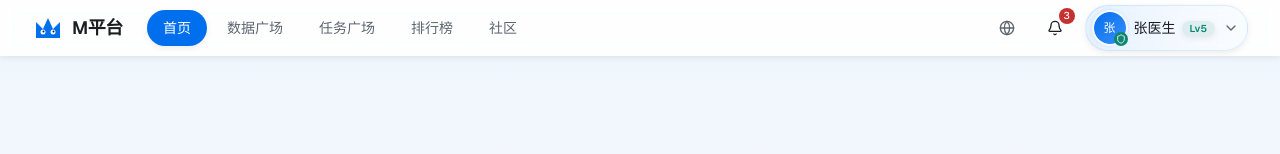
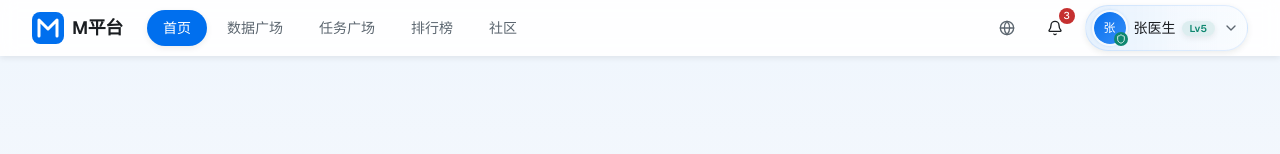
Before and after one commit to Nanqin112233/v0-m, a Next.js app: page / in a window 1280 px wide. Shown: the top 154 px of the page. Built offline with nearby package versions, Linux system fonts and the light colour scheme.

Commit message:
feat: simplify logo to basic rounded rectangle with M letter\n\nUse simple round rect with clear M for clean design.

```diff
--- a/components/m-platform/logo.tsx
+++ b/components/m-platform/logo.tsx
@@ -23,26 +23,22 @@ export function Logo({ className, showText = true, size = "md" }: LogoProps) {
 
   return (
     <div className={cn("flex items-center gap-2", className)}>
-      {/* M平台 Logo - 简洁猫头鹰，轮廓即M字母 */}
+      {/* M平台 Logo - 简洁M字形 */}
       <svg
         viewBox="0 0 32 32"
         fill="none"
         xmlns="http://www.w3.org/2000/svg"
         className={cn(sizeClasses[size], "w-auto")}
       >
-        {/* 猫头鹰身体 - M形轮廓 */}
+        <rect width="32" height="32" rx="8" className="fill-primary" />
         <path
-          d="M4 26V10L11 17L16 6L21 17L28 10V26H4Z"
-          className="fill-primary"
+          d="M7 24V8L16 17L25 8V24"
+          stroke="white"
+          strokeWidth="3"
+          strokeLinecap="round"
+          strokeLinejoin="round"
+          fill="none"
         />
-
-        {/* 左眼 */}
-        <circle cx="11" cy="20" r="2.5" className="fill-background" />
-        <circle cx="11.5" cy="19.5" r="1" className="fill-foreground" />
-
-        {/* 右眼 */}
-        <circle cx="21" cy="20" r="2.5" className="fill-background" />
-        <circle cx="21.5" cy="19.5" r="1" className="fill-foreground" />
       </svg>
       {showText && (
         <span
```
